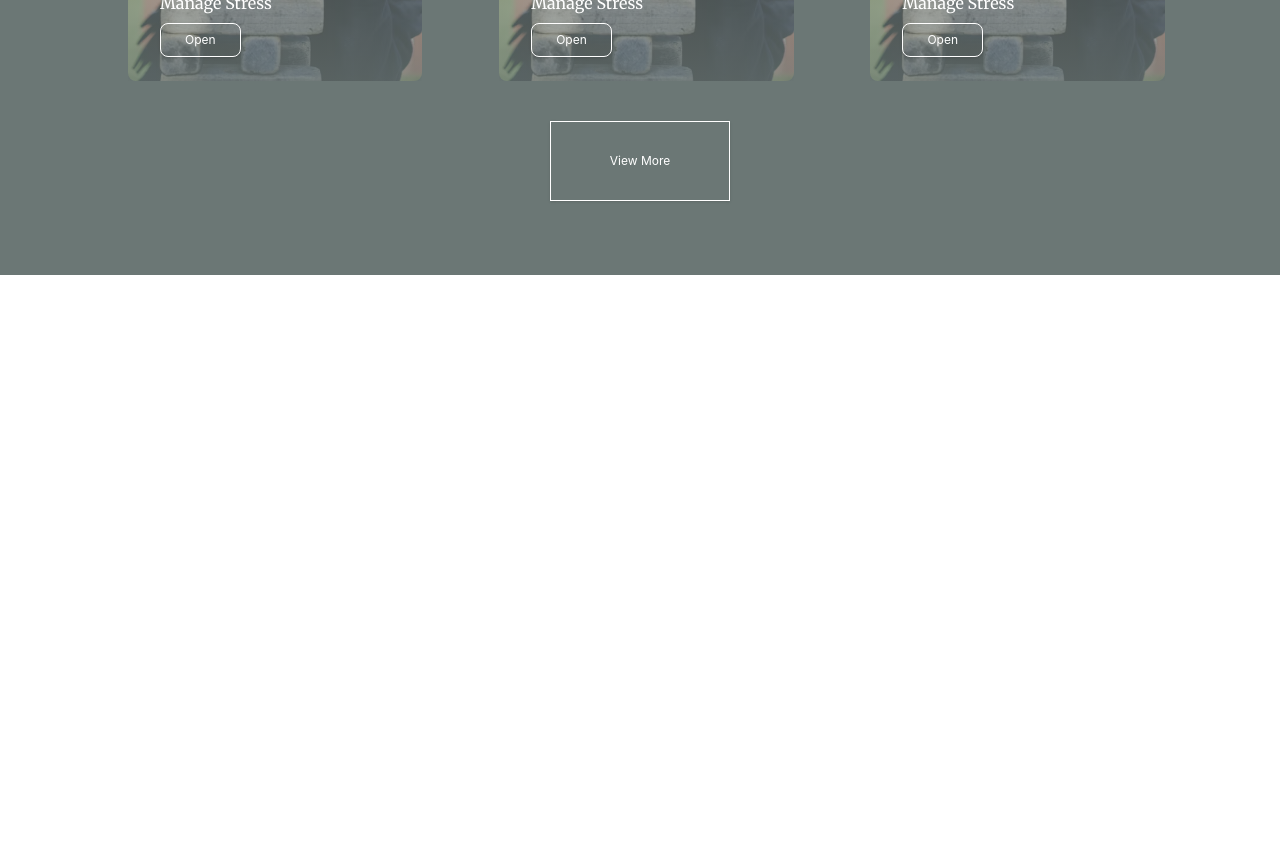
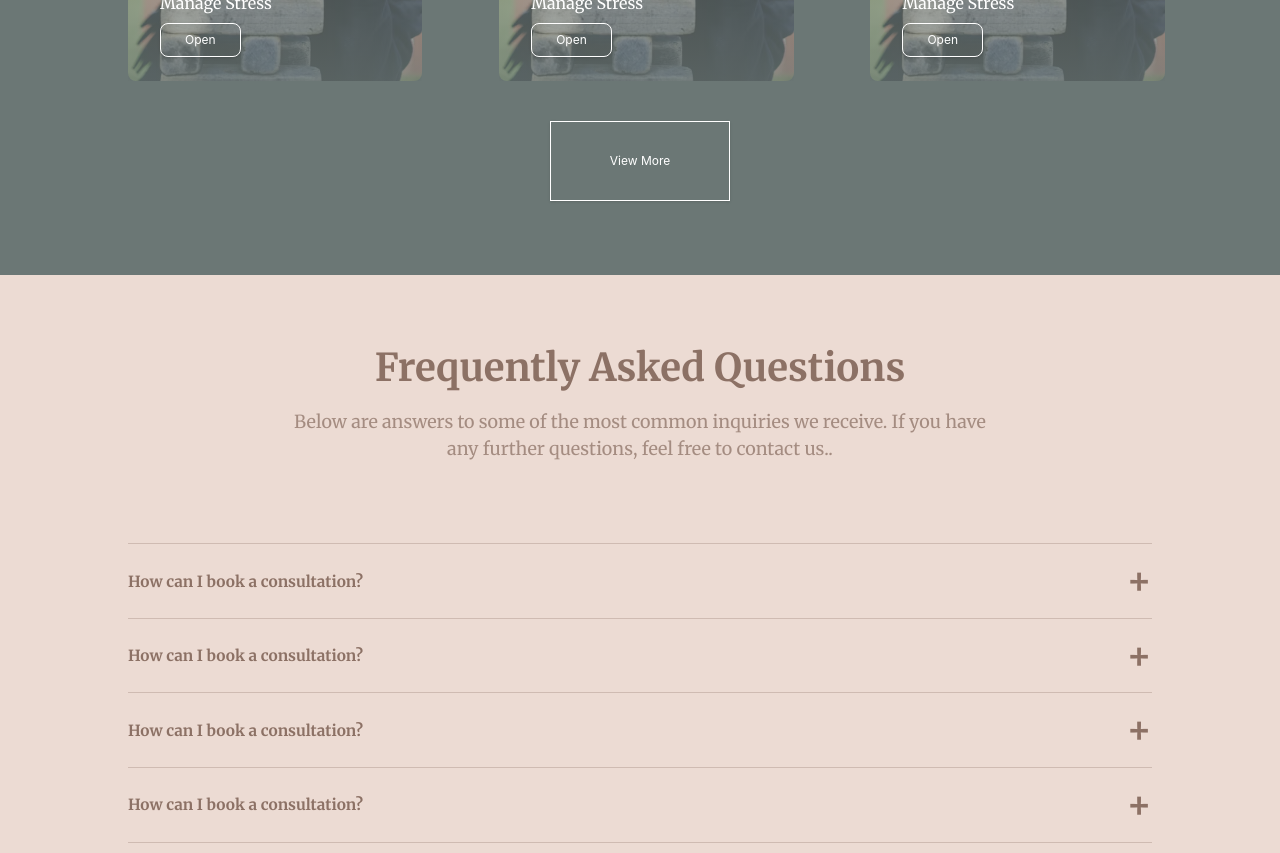
Before and after one commit to pushkaraj23/Psyche, a React (Create React App) app in the folder psyche/: page / in a window 1280 px wide. Shown: the part 2300-3153 px from the top of the page. Before the commit the page ends 2575 px from the top, so only its background shows below. Built offline with nearby package versions, Linux system fonts and the light colour scheme.

Commit message:
added FAQs section.

```diff
--- /dev/null
+++ b/psyche/src/pages/FAQs.jsx
@@ -0,0 +1,55 @@
+import React, { useState } from 'react';
+
+const FAQs = () => {
+  const [openQuestion, setOpenQuestion] = useState(null);
+
+  const faqData = [
+    { question: "How can I book a consultation?", answer: "Below are answers to some of the most common inquiries we receive. If you have any further questions, feel free to contact us..Below are answers to some of the most common inquiries we receive. If you have any further questions, feel free to contact us.." },
+    { question: "How can I book a consultation?", answer: "We offer a variety of services including..." },
+    { question: "How can I book a consultation?", answer: "We offer a variety of services including.." },
+    { question: "How can I book a consultation?", answer: "We offer a variety of services including..." },
+  ];
+
+  const toggleQuestion = (index) => {
+    setOpenQuestion(openQuestion === index ? null : index);
+  };
+
+  return (
+    <div className="w-[100vw] min-h-[100vh]  bg-[#ECDBD3] overflow-hidden relative flex flex-col items-start px-[10vw] py-[8vh]">{/* used min height because the content inside wasnt fitting properly */}
+        <div className="flex justify-center w-full text-center">
+        <div className="text-center max-w-[55vw]">
+            <h1 className="text-[#8C7165] text-[3vw] font-merriweather font-bold">
+            Frequently Asked Questions
+            </h1>
+
+            <p className="text-[#8C7165]/75 text-[1.4vw] font-merriweather mt-[1vw] mb-[5vh]">
+            Below are answers to some of the most common inquiries we receive. If you have any further questions, feel free to contact us..
+            </p>
+        </div>
+        </div>
+
+      <div className="w-full max-w-[81vw] pt-[5vh]">
+        {faqData.map((faq, index) => (
+          <div key={index} className={`${ index === 0 ? 'border-t border-b' : 'border-b' } border-[#8C7165]/30`}>
+            <button
+              onClick={() => toggleQuestion(index)}
+              className="w-full text-left text-[#8C7165] text-[1.2vw] my-2 font-bold font-merriweather flex justify-between items-center"
+            >
+              {faq.question}{/* question */}
+              <span className="text-[#8C7165] text-[3vw] font-bold font-merriweather">
+                {openQuestion === index ? '−' : '+'}
+              </span>
+            </button>
+            {openQuestion === index && (
+              <p className="text-[#8C7165]/75 text-[1.1vw]   font-merriweather my-2 transition-all duration-300">
+                {faq.answer}{/* answer */}
+              </p>
+            )}
+          </div>
+        ))}
+      </div>
+    </div>
+  );
+};
+
+export default FAQs;
--- a/psyche/src/pages/main.jsx
+++ b/psyche/src/pages/main.jsx
@@ -4,6 +4,7 @@ import Services from "./services";
 import ContactUs from "../components/ContactUs";
 import PhotoGallery from "./photoGallery";
 import Landing from "./landing";
+import FAQs from "./FAQs";
 
 const main = () => {
   return (
@@ -13,6 +14,7 @@ const main = () => {
       <Services />
       <ContactUs />
       <PhotoGallery />
+      <FAQs/>
     </div>
   );
 };
--- a/psyche/src/pages/photoGallery.jsx
+++ b/psyche/src/pages/photoGallery.jsx
@@ -31,10 +31,10 @@ const PhotoGallery = () => {
   return (
     <div className="w-[100vw] h-[100vh] bg-[#6B7775] overflow-hidden relative">
       <div className="flex flex-col items-start justify-start ml-[10vw] mt-[10vh]">
-        <h1 className="text-white text-[6vw] sm:text-[4vw] lg:text-[2.5vw] font-merriweather font-bold">
+        <h1 className="text-white text-[2.5vw] font-merriweather font-bold">
           Photo Gallery
         </h1>
-        <p className="text-white/50 text-[4vw] sm:text-[2.5vw] lg:text-[1.3vw] font-merriweather mt-[1vw]">
+        <p className="text-white/50 text-[1.3vw] font-merriweather mt-[1vw]">
         Dive visually into the glimpses of our fun environment
         </p>
       </div>
@@ -45,7 +45,7 @@ const PhotoGallery = () => {
 
         {/* You can add more <GalleryImage /> components here */}
       </div>
-      <div className="flex justify-center mt-10">
+      <div className="flex justify-center mt-10 pb-20">
         <button className="bg-transparent border border-white text-white w-[14vw] h-[10vh] shadow hover:bg-white hover:text-[#6B7775] transition-colors duration-300 text-xs">
           View More
         </button>
```
